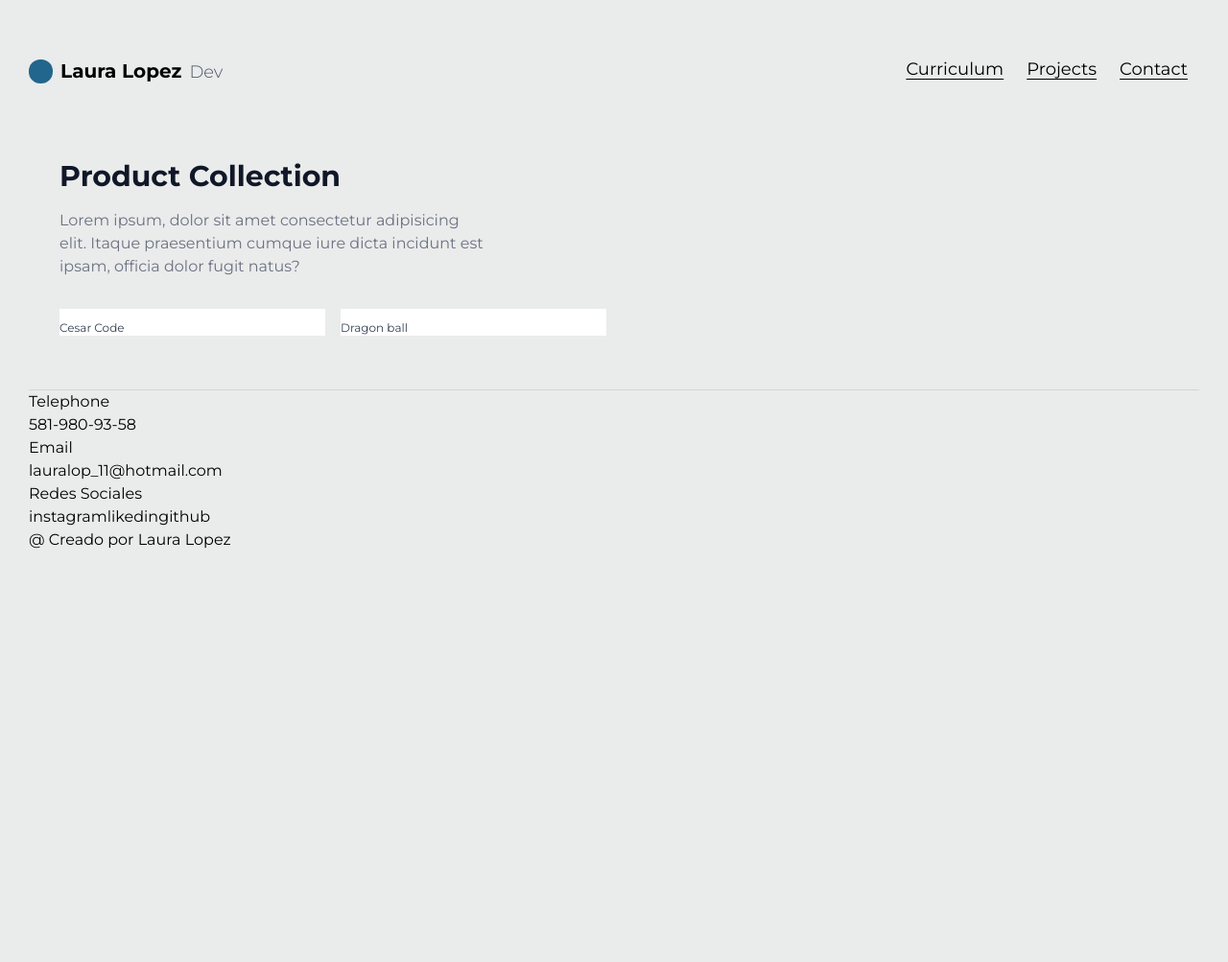
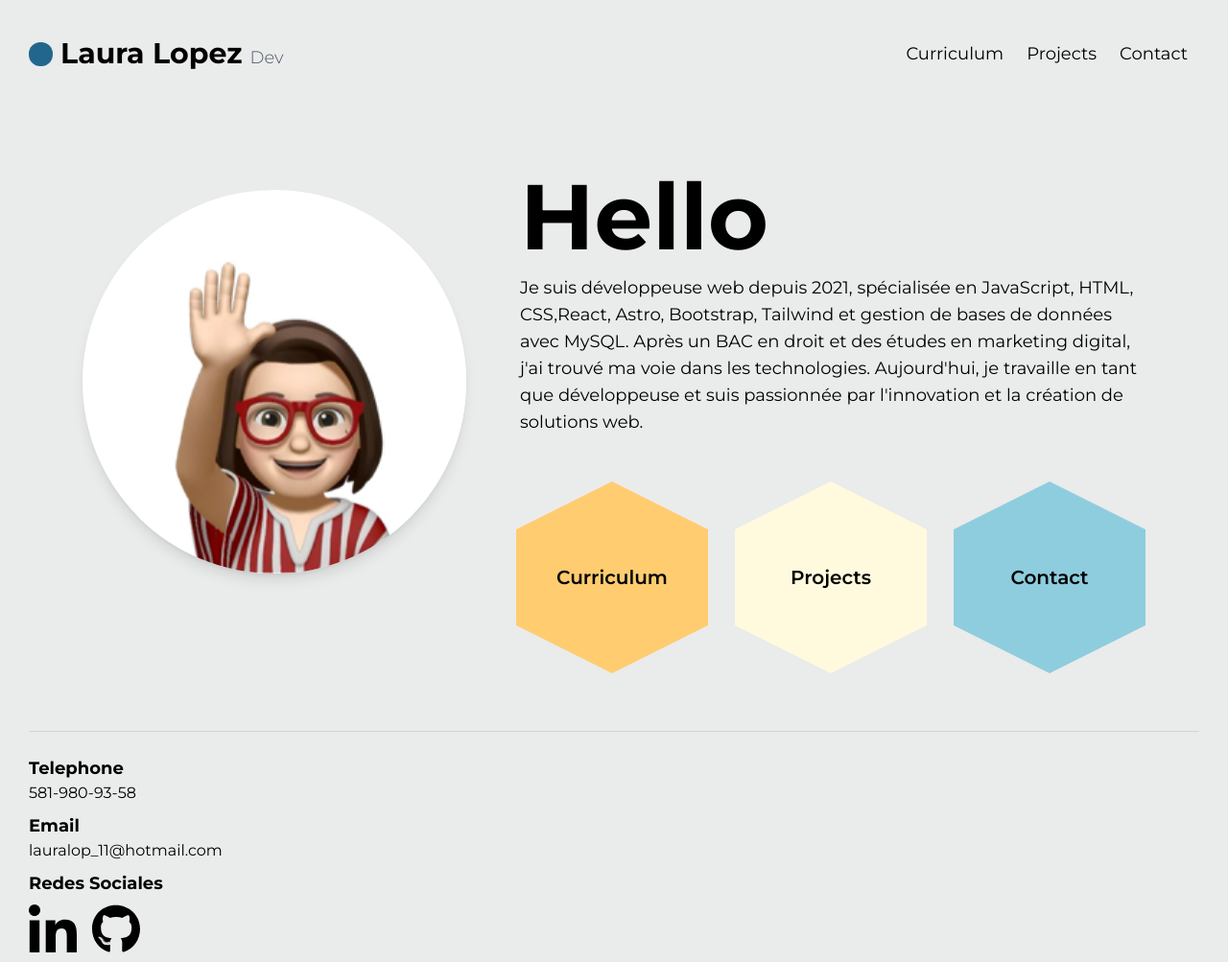
Before and after one commit to lauralop11/portfolio-laura, an Astro site: page / in a window 1280 px wide. Shown: the top 1003 px of the page at 96% size. Before the commit the page ends 800 px from the top, so only its background shows below. Built offline with nearby package versions, Linux system fonts and the light colour scheme; Astro itself is replaced by a stand-in of ours.

Commit message:
end about create footer

```diff
--- a/astro.config.mjs
+++ b/astro.config.mjs
@@ -10,6 +10,6 @@ export default defineConfig({
   },
   integrations: [react()],
   content: {
-    collections: ['projects'],  // Aquí debes asegurarte de que 'project' esté listado
+    collections: ['projects'],
   },
 });
--- a/src/components/Footer.tsx
+++ b/src/components/Footer.tsx
@@ -7,24 +7,23 @@ interface FooterProps{
 const Footer: React.FC <FooterProps> = ({phone,email}) => {
   return(
     <footer className="border-gray-300 border-t-1">
-      <article>
-        <h5>Telephone</h5>
+      <article className="my-2 pt-4">
+        <h5 className="font-bold text-lg ">Telephone</h5>
         <p>{phone}</p>
       </article>
-      <article>
-        <h5>Email</h5>
+      <article className="my-2">
+        <h5 className="font-bold text-lg ">Email</h5>
         <p>{email}</p>
       </article>
-      <article>
-        <h5>Redes Sociales</h5>
-        <div>
-          <a href="#"><span>instagram</span></a>
-          <a href="#"><span>likedin</span></a>
-          <a href="#"><span>github</span></a>
+      <article className="my-2">
+        <h5 className="font-bold text-lg ">Redes Sociales</h5>
+        <div className="flex flex-row gap-4 my-2">
+          <a href="#" ><svg className="w-[20px] md:w-[50px]" xmlns="http://www.w3.org/2000/svg" viewBox="0 0 448 512"><path  d="M100.3 448H7.4V148.9h92.9zM53.8 108.1C24.1 108.1 0 83.5 0 53.8a53.8 53.8 0 0 1 107.6 0c0 29.7-24.1 54.3-53.8 54.3zM447.9 448h-92.7V302.4c0-34.7-.7-79.2-48.3-79.2-48.3 0-55.7 37.7-55.7 76.7V448h-92.8V148.9h89.1v40.8h1.3c12.4-23.5 42.7-48.3 87.9-48.3 94 0 111.3 61.9 111.3 142.3V448z"/></svg></a>
+          <a href="#"><svg className="w-[20px] md:w-[50px]" xmlns="http://www.w3.org/2000/svg" viewBox="0 0 496 512"><path d="M165.9 397.4c0 2-2.3 3.6-5.2 3.6-3.3 .3-5.6-1.3-5.6-3.6 0-2 2.3-3.6 5.2-3.6 3-.3 5.6 1.3 5.6 3.6zm-31.1-4.5c-.7 2 1.3 4.3 4.3 4.9 2.6 1 5.6 0 6.2-2s-1.3-4.3-4.3-5.2c-2.6-.7-5.5 .3-6.2 2.3zm44.2-1.7c-2.9 .7-4.9 2.6-4.6 4.9 .3 2 2.9 3.3 5.9 2.6 2.9-.7 4.9-2.6 4.6-4.6-.3-1.9-3-3.2-5.9-2.9zM244.8 8C106.1 8 0 113.3 0 252c0 110.9 69.8 205.8 169.5 239.2 12.8 2.3 17.3-5.6 17.3-12.1 0-6.2-.3-40.4-.3-61.4 0 0-70 15-84.7-29.8 0 0-11.4-29.1-27.8-36.6 0 0-22.9-15.7 1.6-15.4 0 0 24.9 2 38.6 25.8 21.9 38.6 58.6 27.5 72.9 20.9 2.3-16 8.8-27.1 16-33.7-55.9-6.2-112.3-14.3-112.3-110.5 0-27.5 7.6-41.3 23.6-58.9-2.6-6.5-11.1-33.3 2.6-67.9 20.9-6.5 69 27 69 27 20-5.6 41.5-8.5 62.8-8.5s42.8 2.9 62.8 8.5c0 0 48.1-33.6 69-27 13.7 34.7 5.2 61.4 2.6 67.9 16 17.7 25.8 31.5 25.8 58.9 0 96.5-58.9 104.2-114.8 110.5 9.2 7.9 17 22.9 17 46.4 0 33.7-.3 75.4-.3 83.6 0 6.5 4.6 14.4 17.3 12.1C428.2 457.8 496 362.9 496 252 496 113.3 383.5 8 244.8 8zM97.2 352.9c-1.3 1-1 3.3 .7 5.2 1.6 1.6 3.9 2.3 5.2 1 1.3-1 1-3.3-.7-5.2-1.6-1.6-3.9-2.3-5.2-1zm-10.8-8.1c-.7 1.3 .3 2.9 2.3 3.9 1.6 1 3.6 .7 4.3-.7 .7-1.3-.3-2.9-2.3-3.9-2-.6-3.6-.3-4.3 .7zm32.4 35.6c-1.6 1.3-1 4.3 1.3 6.2 2.3 2.3 5.2 2.6 6.5 1 1.3-1.3 .7-4.3-1.3-6.2-2.2-2.3-5.2-2.6-6.5-1zm-11.4-14.7c-1.6 1-1.6 3.6 0 5.9 1.6 2.3 4.3 3.3 5.6 2.3 1.6-1.3 1.6-3.9 0-6.2-1.4-2.3-4-3.3-5.6-2z"/></svg></a>
         </div>
       </article>
-      <article>
-        <p>@ Creado por Laura Lopez</p>
+      <article className="my-2">
+        <p className="text-gray-500">@ Creado por Laura Lopez</p>
       </article>
     </footer>
 
--- a/src/components/Header.tsx
+++ b/src/components/Header.tsx
@@ -13,11 +13,11 @@ const Header : React.FC<HeaderProps> = ({title}) =>
     setIsMenuOpen(!isMenuOpen);
     };
   return (
-    <header>
+    <header className="overflow-hidden">
       <nav className="flex flex-wrap justify-between min-w-full">
         <div className="flex flex-row items-center">
           <span className="block w-[25px] h-[25px] bg-[#22668D] rounded-xl mr-1"></span>
-          <p className="text-xl font-bold mx-1 ">{title}
+          <p className="text-xl font-bold mx-1 md:text-3xl">{title}
           <span className="text-lg font-light self-end text-gray-600 pl-2">Dev</span></p>
         </div>
         {/* boton responsive menu */}
@@ -27,16 +27,14 @@ const Header : React.FC<HeaderProps> = ({title}) =>
             <img className={`toggle ${isMenuOpen ? 'block' : 'hidden'} cursor-pointer transition duration-700 ease-in-out active:rotate-90`}  src="/assets/close.svg" width="40" height="40" />
             </button>
         </div>
-        <div className={`${isMenuOpen ? 'block' : 'hidden'} size-full absolute -top-5 pt-9 left-0 md:relative md:w-auto md:flex md:text-right text-center text-bold mt-5 md:mt-0 transition-all duration-700 ease-in-out transform ${
-            isMenuOpen ? ' translate-y-0 bg-[#e1e3e3]' : ' -translate-y-20 '
-          }  md:bg-none md:translate-none z-10`}>
-          <a href="#" className="block md:inline-block hover:text-sky-700 px-3 py-3 underline underline-offset-4 text-lg">
+        <div className={`${isMenuOpen ? 'w-full opacity-100 bg-[#e1e3e3]' : 'w-[200%] opacity-0 md:bg-none md:opacity-100'}  z-10 size-full absolute -top-5 md:top-0 pt-15 md:pt-0 left-0 md:relative md:w-auto md:flex text-center text-bold mt-5 md:mt-0  transition-all duration-700 ease-in-out transform `}>
+          <a href="#" className="block md:inline-block hover:text-sky-700 px-3 py-3 hover:underline underline-offset-4 text-lg">
             Curriculum
           </a>
-          <a href="#" className="block md:inline-block hover:hover:text-sky-700 px-3 py-3 underline underline-offset-4 text-lg">
+          <a href="#" className="block md:inline-block hover:hover:text-sky-700 px-3 py-3 hover:underline underline-offset-4 text-lg">
             Projects
           </a>
-          <a href="#" className="block md:inline-block hover:hover:text-sky-700 px-3 py-3 underline underline-offset-4 text-lg">
+          <a href="#" className="block md:inline-block hover:hover:text-sky-700 px-3 py-3 hover:underline underline-offset-4 text-lg">
             Contact
           </a>
         </div>
--- /dev/null
+++ b/src/components/Hexagono.tsx
@@ -0,0 +1,15 @@
+import React from 'react';
+import "../styles/global.css";
+
+interface HexagonoProps{
+  ruta:string
+  text:string;
+  color:string;
+}
+const Hexagono: React.FC<HexagonoProps> = ({ruta,text,color
+ }) => {
+  return(
+    <a href={ruta} className={` hexagono flex items-center justify-center size-[100px] md:size-[200px] mr-1 font-semibold transition-all hover:scale-105 md:hover:scale-110`} style={{ backgroundColor: color }}><span className="md:text-xl">{text}</span></a>
+  )
+}
+export default Hexagono;
--- a/src/layouts/Basic.astro
+++ b/src/layouts/Basic.astro
@@ -10,7 +10,11 @@ const {title} = Astro.props;
   <head>
     <meta charset="UTF-8">
     <meta name="viewport" content="width=device-width, initial-scale=1.0">
+    <meta name="author" content="Laura Lopez" />
+    <meta name="description" content="I am Laura, web developer with experience techonologies JavaScript, React, HTML and CSS." />
+    <meta name="keywords" content="web developer, portfolio, React, JavaScript, HTML, CSS, curriculum, frontend" />
     <title>{title}</title>
+    <link rel="icon" href="/assets/memoji.png" type="image/png">
   </head>
   <body>
     <Header title = {title}  client:visible/>
--- a/src/pages/about/index.astro
+++ /dev/null
@@ -1,26 +0,0 @@
----
-import Basic from "../../layouts/Basic.astro";
-
----
-
-<Basic title="Laura Lopez">
-	<section>
-		<article>
-			<h1 class="mt-10 text-4xl font-bold">Hello</h1>
-			<p class="my-3 text-sm/7">
-			Je suis développeuse web depuis 2021, spécialisée en JavaScript, HTML, CSS,React, Astro, Bootstrap, Tailwind et gestion de bases de données avec MySQL. Après un BAC en droit et des études en marketing digital, j'ai trouvé ma voie dans les technologies. Aujourd'hui, je travaille en tant que développeuse et suis passionnée par l'innovation et la création de solutions web.
-			</p>
-		</article>
-		<article class="flex flex-row justify-around my-5 items-center">
-			<a href="#" class="flex items-center justify-center w-[100px] h-[100px] bg-[#FFCC70] hexagono mr-1 font-semibold transition transition-discrete hover:opacity-80"><span >Curriculum</span></a>
-			<a href="#"><span class="flex items-center justify-center w-[100px] h-[100px] bg-[#FFFADD] hexagono mr-1 font-semibold transition transition-discrete hover:opacity-80">Projects</span></a>
-			<a href="#"><span class="flex items-center justify-center w-[100px] h-[100px] bg-[#8ECDDD] hexagono mr-1 font-semibold transition transition-discrete hover:opacity-80">Contact</span></a>
-		</article>
-	</section>
-	<div class="flex justify-center items-center mb-2 p-[2px 40px] rounded-full overflow-hidden bg-white w-[200px] h-[200px] m-auto">
-		<img class=" translate-[18px]" src="/assets/memoji.png" alt="">
-	</div>
-
-
-
-</Basic>
--- a/src/pages/index.astro
+++ b/src/pages/index.astro
@@ -1,12 +1,28 @@
 ---
-import { getCollection } from "astro:content";
 import Basic from "@layouts/Basic.astro"
-import Products from "@layouts/Projects.astro"
+import  Hexagono from "@components/Hexagono";
 import "../styles/global.css";
-
-const projects = (await getCollection('projects'));
 ---
 
 <Basic title="Laura Lopez">
-	<Products project={projects} />
+	<section class="md:flex md:flex-row-reverse md:gap-10 items-center justify-baseline md:m-10">
+		<article class="md:w-[60%]">
+			<div class="md:p-4">
+				<h1 class="mt-10 text-4xl font-bold md:text-8xl">Hello</h1>
+				<p class="my-3 text-sm/7 md:text-lg/7 ">
+				Je suis développeuse web depuis 2021, spécialisée en JavaScript, HTML, CSS,React, Astro, Bootstrap, Tailwind et gestion de bases de données avec MySQL. Après un BAC en droit et des études en marketing digital, j'ai trouvé ma voie dans les technologies. Aujourd'hui, je travaille en tant que développeuse et suis passionnée par l'innovation et la création de solutions web.
+				</p>
+			</div>
+			<div class="flex flex-row justify-around my-5 items-center">
+				<Hexagono ruta="/curriculum" text="Curriculum" color="#FFCC70"/>
+				<Hexagono ruta="/project" text="Projects" color="#FFFADD"/>
+				<Hexagono ruta="/contact" text="Contact" color="#8ECDDD"/>
+			</div>
+		</article>
+		<article class="mb-10">
+			<div class="flex justify-center items-center mb-2 p-[2px 40px] rounded-full overflow-hidden bg-white w-[200px] h-[200px] md:w-[400px] md:h-[400px] m-auto shadow-lg">
+				<img class=" translate-[20px] scale-110 md:scale-150 md:translate-[50px]" src="/assets/memoji.png" alt="Memoji de Laur Lopez">
+			</div>
+		</article>
+	</section>
 </Basic>
--- a/src/styles/global.css
+++ b/src/styles/global.css
@@ -1,6 +1,6 @@
 @import url('https://fonts.googleapis.com/css2?family=Montserrat:ital,wght@0,100..900;1,100..900&display=swap');
+
 @import "tailwindcss";
-
 
 body{
   margin: 30px;
```
Also changed, not shown: 1 other file. Lines whose indentation alone changed are shown as unchanged.
